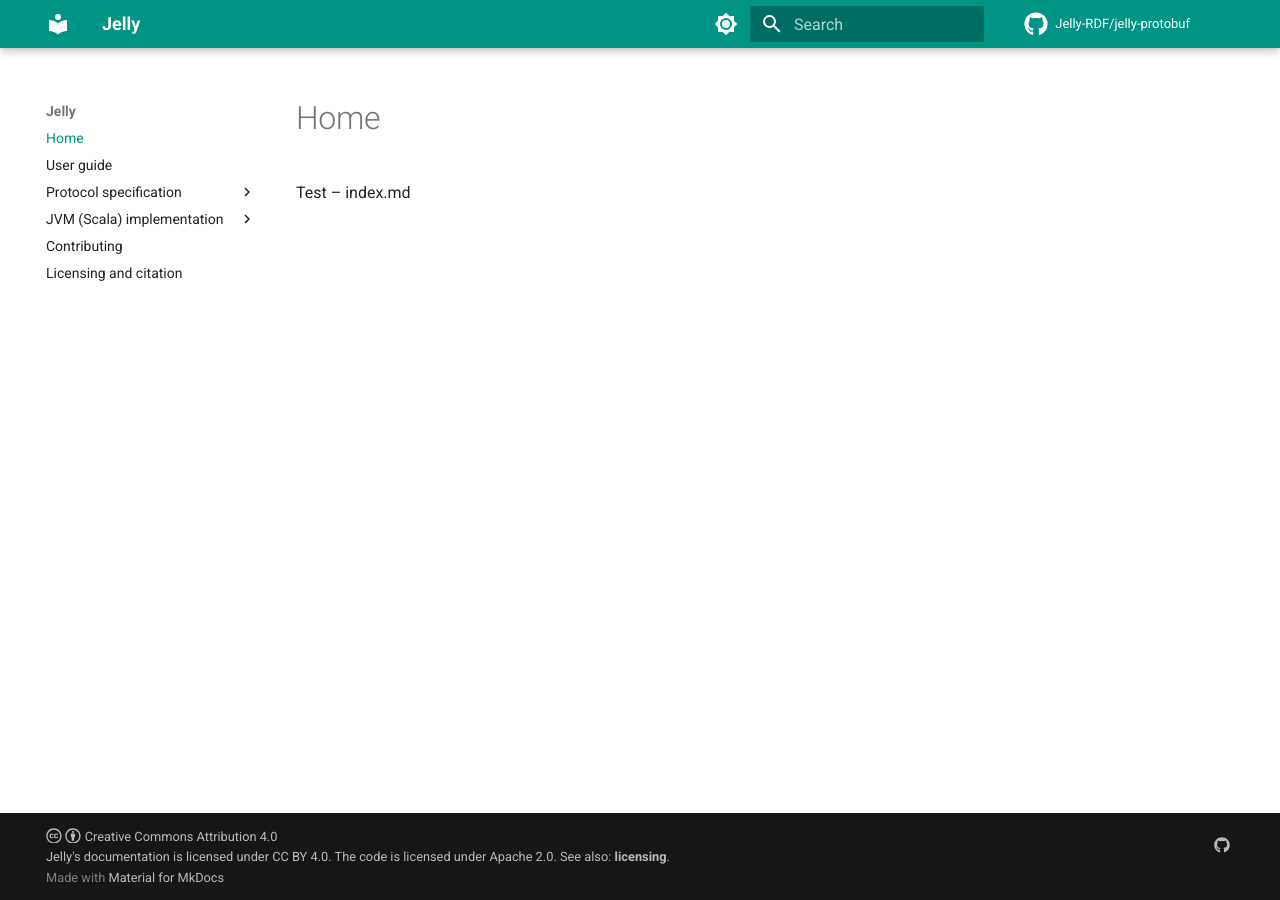
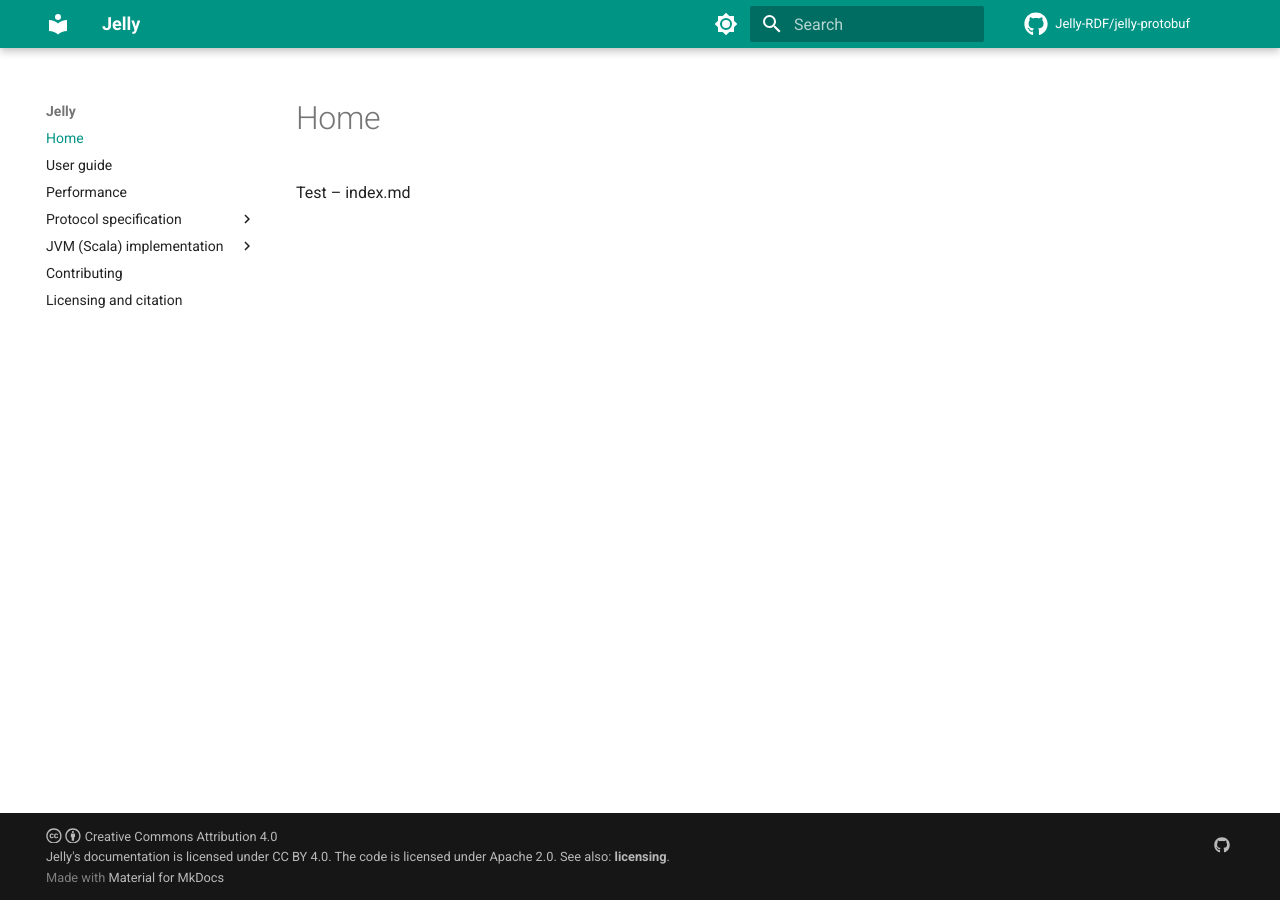
Before and after one commit to Jelly-RDF/jelly-rdf.github.io, an MkDocs documentation site: the page built from docs/index.md, in a window 1280 px wide. Built offline with MkDocs 1.6.1 and Material for MkDocs 9.7.7, drawn with Linux system fonts in a browser that asks for light colours; comment, search, counter and statistics services are not loaded; the version menu is left out.

Commit message:
Add stub performance page

```diff
--- a/mkdocs.yml
+++ b/mkdocs.yml
@@ -80,6 +80,7 @@ extra:
 nav:
   - Home: 'index.md'
   - User guide: 'user-guide.md'
+  - Performance: 'performance.md'
 
   - Protocol specification:
     - 'specification/index.md'
```
Also changed, not shown: docs/performance.md (added, +1 -0 lines).
